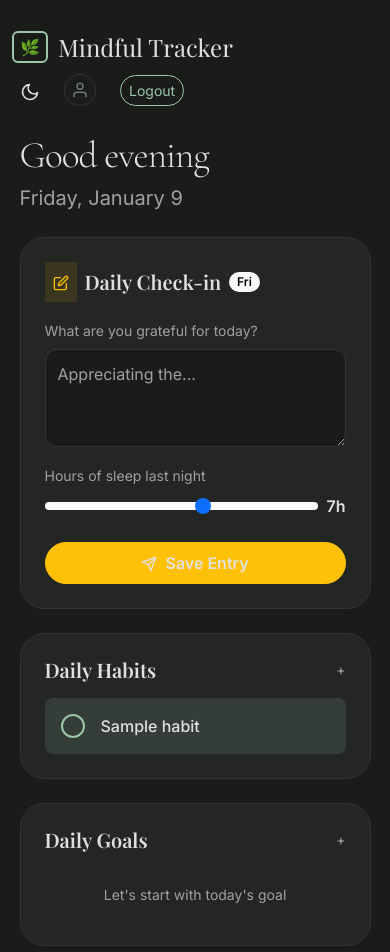
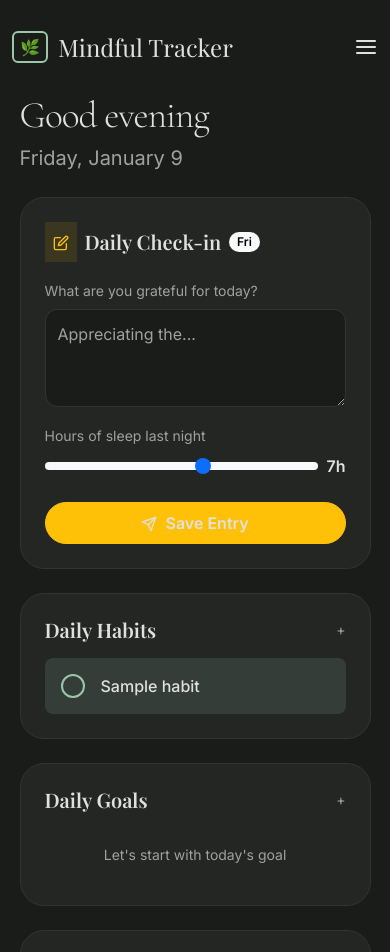
Before and after one commit to anmol26rajput/Mindful, a Django app: page / in a window 390 px wide. Shown: the top 952 px of the page. Run offline with Django 5.2, Linux system fonts and the light colour scheme; a user stored in the database is signed in; tables that the repository leaves empty hold one stand-in row (values such as "Sample post"); some libraries are stand-ins or nearby versions; some web fonts are replaced.

Commit message:
Implement a responsive collapsible navbar and refactor dashboard habit and goal cards for full-card clickability.

```diff
--- a/core/journal/templates/journal/base.html
+++ b/core/journal/templates/journal/base.html
@@ -136,6 +136,16 @@
             display: flex;
             align-items: center;
             gap: 10px;
+        }
+
+        .navbar-toggler {
+            border: none;
+            padding: 0;
+            color: var(--text-main);
+        }
+
+        .navbar-toggler:focus {
+            box-shadow: none;
         }
 
         .nav-link {
@@ -284,8 +294,18 @@
                 Mindful Tracker
             </a>
 
-            <div class="d-flex align-items-center gap-3">
-                <div class="d-none d-md-flex">
+            <button class="navbar-toggler" type="button" data-bs-toggle="collapse" data-bs-target="#navbarContent"
+                aria-controls="navbarContent" aria-expanded="false" aria-label="Toggle navigation">
+                <svg xmlns="http://www.w3.org/2000/svg" width="24" height="24" viewBox="0 0 24 24" fill="none"
+                    stroke="currentColor" stroke-width="2" stroke-linecap="round" stroke-linejoin="round">
+                    <line x1="3" y1="12" x2="21" y2="12"></line>
+                    <line x1="3" y1="6" x2="21" y2="6"></line>
+                    <line x1="3" y1="18" x2="21" y2="18"></line>
+                </svg>
+            </button>
+
+            <div class="collapse navbar-collapse justify-content-between mt-3 mt-lg-0" id="navbarContent">
+                <div class="d-flex flex-column flex-lg-row align-items-lg-center gap-2 gap-lg-3 py-2 py-lg-0">
                     <a href="{% url 'dashboard' %}"
                         class="nav-link {% if request.resolver_match.url_name == 'dashboard' %}active{% endif %}">Dashboard</a>
                     <a href="{% url 'journal_list' %}"
@@ -298,6 +318,8 @@
                         class="nav-link {% if request.resolver_match.url_name == 'goals_tracker' %}active{% endif %}">Goals</a>
                 </div>
 
+                <!-- Actions -->
+                <div class="d-flex align-items-center gap-3 pt-3 pt-lg-0 border-top border-lg-0 mt-2 mt-lg-0">
                     <!-- Theme Toggle -->
                     <div class="theme-toggle" id="themeToggle">
                         <svg id="sunIcon" xmlns="http://www.w3.org/2000/svg" width="20" height="20" viewBox="0 0 24 24"
@@ -337,6 +359,7 @@
                     {% else %}
                     <a href="{% url 'login' %}" class="btn btn-sm btn-primary">Login</a>
                     {% endif %}
+                </div>
             </div>
         </div>
     </nav>
--- a/core/journal/templates/journal/dashboard.html
+++ b/core/journal/templates/journal/dashboard.html
@@ -76,13 +76,14 @@
 
             <div class="d-flex flex-column gap-2 custom-scroll" style="max-height: 300px; overflow-y: auto;">
                 {% for item in habit_data %}
-                <div class="d-flex align-items-center gap-3 p-3 rounded-3 habit-card"
-                    style="background: rgba(138, 191, 158, 0.15); transition: transform 0.2s;">
-                    <form method="post" class="m-0 d-flex align-items-center w-100">
+                <div class="habit-card">
+                    <form method="post" class="m-0 w-100">
                         {% csrf_token %}
                         <input type="hidden" name="toggle_habit" value="{{ item.habit.id }}">
                         <input type="hidden" name="date" value="{{ view_date|date:'Y-m-d' }}">
-                        <button type="submit" class="btn p-0 border-0 d-flex align-items-center gap-3 text-start w-100">
+                        <button type="submit"
+                            class="btn border-0 d-flex align-items-center gap-3 text-start w-100 p-3 rounded-3 hover-lift"
+                            style="background: rgba(138, 191, 158, 0.15); transition: transform 0.2s;">
                             {% if item.completed %}
                             <div class="rounded-circle d-flex align-items-center justify-content-center text-white"
                                 style="width: 24px; height: 24px; background: var(--accent-primary);">
@@ -118,13 +119,14 @@
 
             <div class="d-flex flex-column gap-2" style="max-height: 300px; overflow-y: auto;">
                 {% for goal in daily_goals %}
-                <div class="d-flex align-items-center gap-3 p-3 rounded-3 goal-card"
-                    style="background: rgba(224, 131, 109, 0.15); transition: transform 0.2s;">
-                    <form method="post" class="m-0 d-flex align-items-center w-100">
+                <div class="goal-card">
+                    <form method="post" class="m-0 w-100">
                         {% csrf_token %}
                         <input type="hidden" name="toggle_goal" value="1">
                         <input type="hidden" name="goal_id" value="{{ goal.id }}">
-                        <button type="submit" class="btn p-0 border-0 d-flex align-items-center gap-3 text-start w-100">
+                        <button type="submit"
+                            class="btn border-0 d-flex align-items-center gap-3 text-start w-100 p-3 rounded-3 hover-lift"
+                            style="background: rgba(224, 131, 109, 0.15); transition: transform 0.2s;">
                             {% if goal.is_completed %}
                             <div class="rounded-circle d-flex align-items-center justify-content-center text-white"
                                 style="width: 24px; height: 24px; background: #e0836d;">
```
Lines whose indentation alone changed are shown as unchanged.
